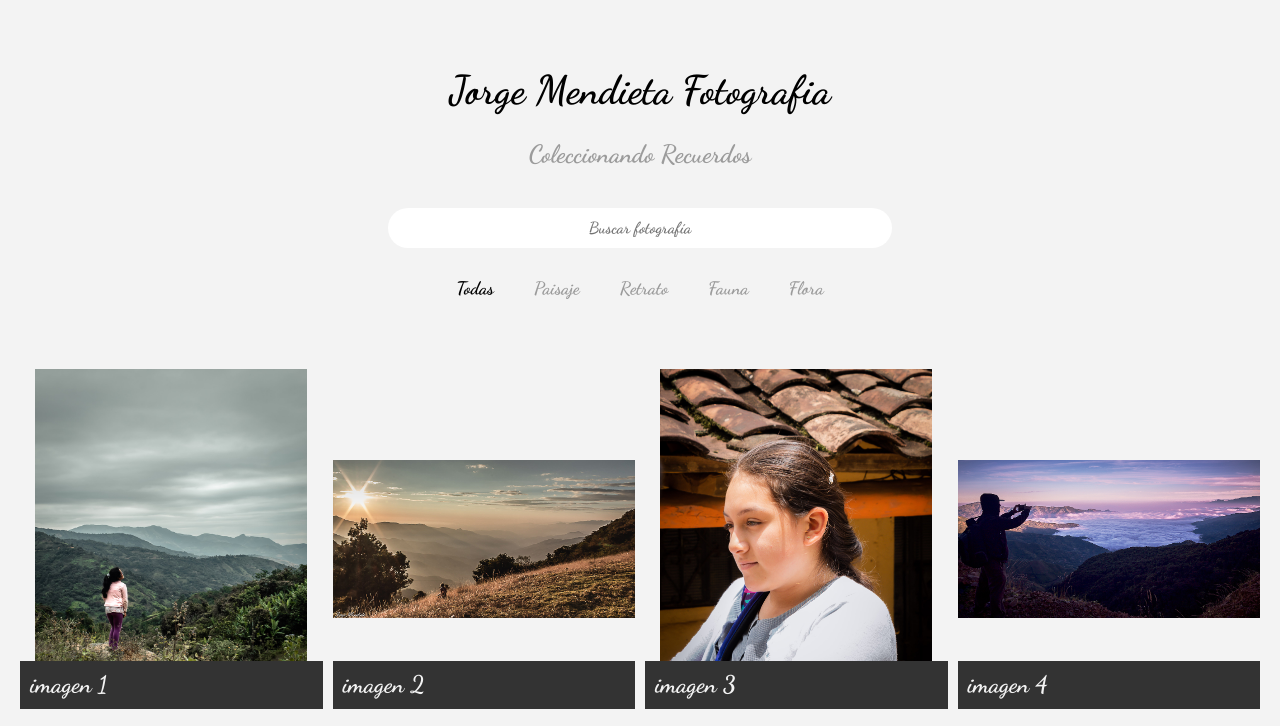
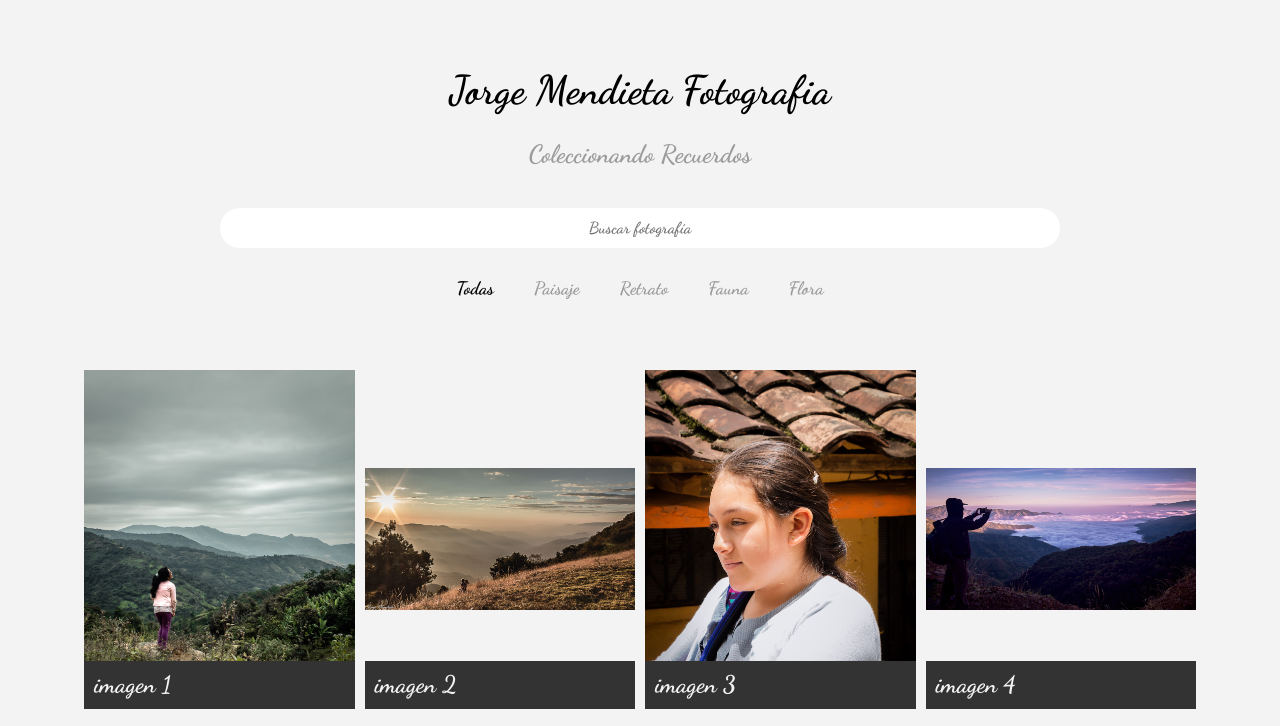
Before and after one commit to Jemendieta/jorgemendietaphoto, a plain HTML site: page index.html in a window 1280 px wide. Shown: the top 726 px of the page. Drawn offline with Linux system fonts and the light colour scheme.

Commit message:
correccion main.css

```diff
--- a/css/main.css
+++ b/css/main.css
@@ -1,5 +1,5 @@
 /* estilos de la web JorgeMendietaPhoto*/
-/* estilos base */
+/** estilos base */
 * {
   margin: 0;
   padding: 0;
@@ -12,12 +12,12 @@ body {
 a {
   text-decoration: none;
 }
-.container {
+.gallery-container {
   width: 90%;
-  max-width: 800px;
+  max-width: 100%px;
   margin: auto;
 }
-/* Estilos Header */
+/** Estilos Header */
 header {
   padding: 40px;
 }
@@ -67,7 +67,7 @@ header .categorias a {
 header .categorias a.activo {
   color: #000;
 }
-/* grid galery */
+/** grid galery */
 .gallery-container {
   display: grid;
   grid-template-columns: repeat(4, 1fr);
@@ -135,3 +135,10 @@ header .categorias a.activo {
   grid-column-start: span 2;
 
 } */
+
+/** Media queries */
+@media (min-width: 768) {
+  .gallery-container {
+    grid-template-columns: repeat(4, fr);
+  }
+}
```
